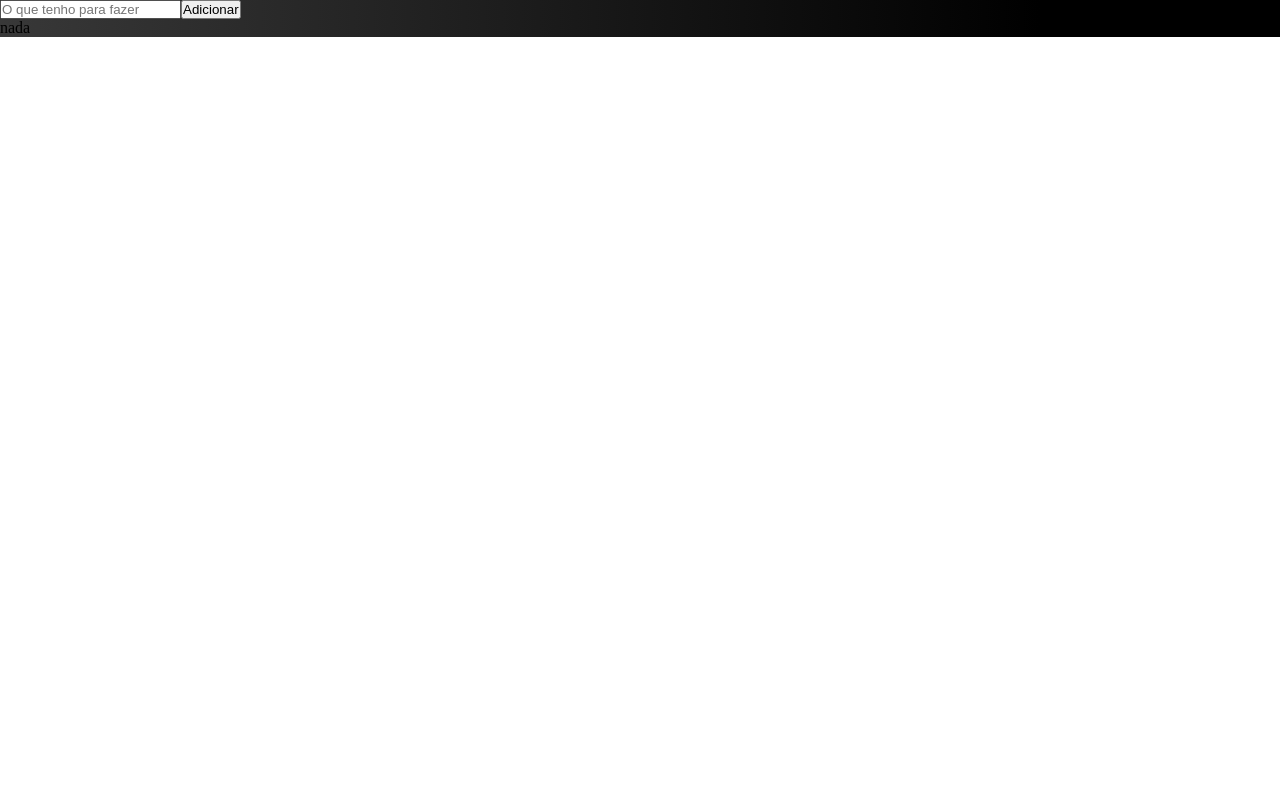
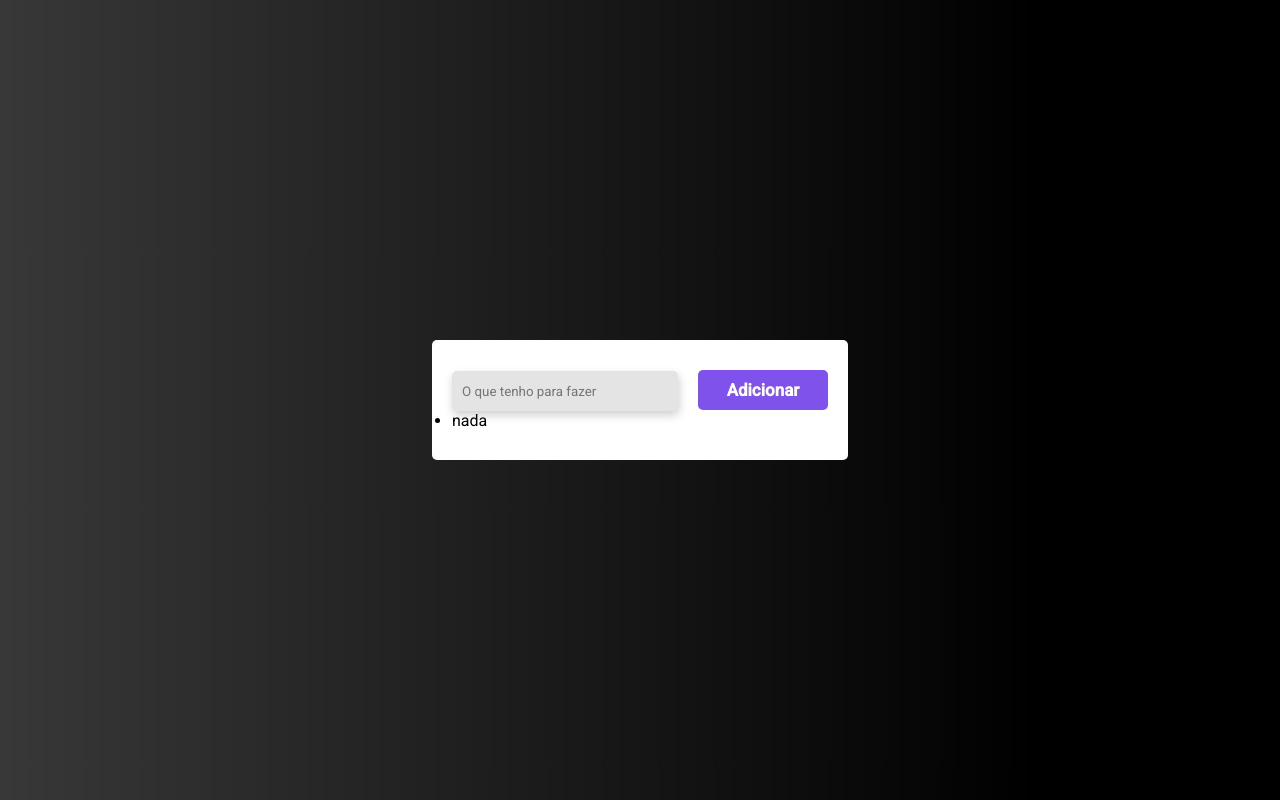
Before and after one commit to 011Jorge/to-do-list, a React (Vite) app: page / in a window 1280 px wide. Built offline with nearby package versions, Linux system fonts and the light colour scheme.

Commit message:
:lipstick: styling input and buttons

```diff
--- a/index.html
+++ b/index.html
@@ -4,6 +4,14 @@
     <meta charset="UTF-8" />
     <link rel="icon" type="image/svg+xml" href="/vite.svg" />
     <meta name="viewport" content="width=device-width, initial-scale=1.0" />
+    <!--Font-->
+    <link rel="preconnect" href="https://fonts.googleapis.com" />
+    <link rel="preconnect" href="https://fonts.gstatic.com" crossorigin />
+    <link
+      href="https://fonts.googleapis.com/css2?family=Roboto:wght@100;300;400;500&display=swap"
+      rel="stylesheet"
+    />
+    <!--Font-->
     <title>To do list</title>
   </head>
   <body>
--- a/src/App.jsx
+++ b/src/App.jsx
@@ -1,7 +1,7 @@
 import React, { useState } from "react";
 
 import { v4 as uuid } from "uuid";
-import { Container } from "./styles";
+import { Container, ContainerItems, Input, Button } from "./styles";
 
 function App() {
   const [list, setList] = useState([{ id: uuid(), task: "nada" }]);
@@ -17,13 +17,15 @@
 
   return (
     <Container>
-      <input onChange={writingTask} placeholder="O que tenho para fazer" />
-      <button onClick={addTask}>Adicionar</button>
-      <ul>
-        {list.map((item) => (
-          <li key={item.id}>{item.task}</li>
-        ))}
-      </ul>
+      <ContainerItems>
+        <Input onChange={writingTask} placeholder="O que tenho para fazer" />
+        <Button onClick={addTask}>Adicionar</Button>
+        <ul>
+          {list.map((item) => (
+            <li key={item.id}>{item.task}</li>
+          ))}
+        </ul>
+      </ContainerItems>
     </Container>
   );
 }
--- a/src/globalStyles.js
+++ b/src/globalStyles.js
@@ -7,6 +7,7 @@
         margin: 0;
         outline: none;
         box-sizing: border-box;
+        font-family: Roboto, sans-serif;
     }
 
 `;
--- a/src/styles.js
+++ b/src/styles.js
@@ -1,5 +1,40 @@
 import styled from "styled-components";
 
 export const Container = styled.div`
+  width: 100vw;
+  height: 100vh;
+  display: flex;
+  justify-content: center;
+  align-items: center;
   background: linear-gradient(90deg, #383838 0%, #000000 81.25%);
 `;
+
+export const ContainerItems = styled.div`
+  background-color: #fff;
+  padding: 30px 20px;
+  border-radius: 5px;
+`;
+
+export const Input = styled.input`
+  width: 226px;
+  height: 40px;
+  padding: 10px;
+  margin-right: 20px;
+  border-radius: 5px;
+  outline: none;
+  border: none;
+  background: #e4e4e4;
+  box-shadow: 1px 4px 10px rgba(0, 0, 0, 0.2);
+`;
+
+export const Button = styled.button`
+  width: 130px;
+  height: 40px;
+  background: #8052ec;
+  border-radius: 5px;
+  border: none;
+  font-size: 17px;
+  font-weight: bold;
+  color: #fff;
+  cursor: pointer;
+`;
```
